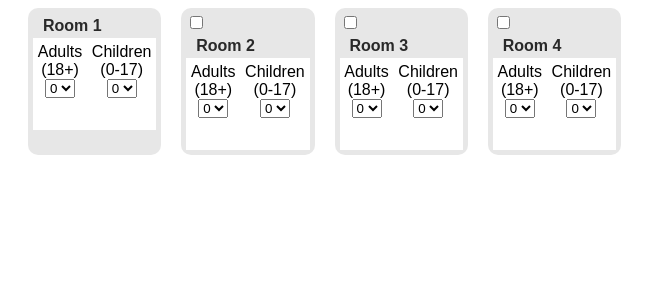
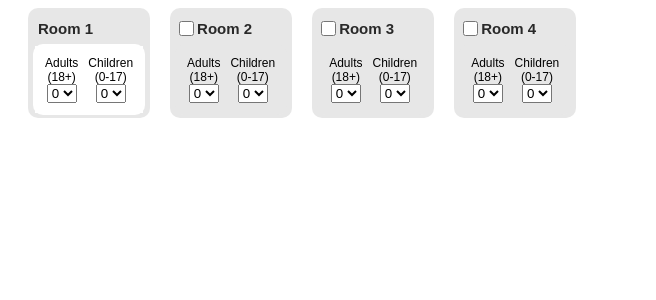
Before and after one commit to slushiestand/room-reservation, a Next.js app: page / in a window 1280 px wide. Shown: the top 300 px of the page, without its empty margins (0-656 px from the left). Built offline with nearby package versions, Linux system fonts and the light colour scheme.

Commit message:
conditional css based on state

```diff
--- a/actions/index.js
+++ b/actions/index.js
@@ -1,36 +1,31 @@
 export const CHECK_BOX2 = "CHECK_BOX"
 
-export function check2(id) {
+export function check2() {
     return {
-      type: "CHECK_BOX2",
-      id
+      type: "CHECK_BOX2"
     }
   }
 
-  export function check3(id) {
+  export function check3() {
     return {
-      type: "CHECK_BOX3",
-      id
+      type: "CHECK_BOX3"
     }
   }
 
-  export function check4(id) {
+  export function check4() {
     return {
-      type: "CHECK_BOX4",
-      id
+      type: "CHECK_BOX4"
     }
   }
 
-  export function uncheck(id) {
+  export function uncheck() {
     return {
-      type: "UNCHECK_BOX",
-      id
+      type: "UNCHECK_BOXES34",
     }
   }
 
-  export function uncheck4(id) {
+  export function uncheck4() {
     return {
-      type: "UNCHECK_BOX4",
-      id
+      type: "UNCHECK_BOX4"
     }
   }
--- a/components/checkBox.js
+++ b/components/checkBox.js
@@ -1,16 +1,23 @@
 import React from 'react';
 import styled from 'styled-components';
 
+
 const Input = styled.input`
-  &:checked {
+  {
+    width: 15px;
+    height: 15px;
+
 
   }
 `;
 
+
+
 const CheckBox = (props) => (
-  <div>
-    <Input id="input" type="checkbox" checked={props.checked} onChange={props.handleChange}/>
-  </div>
+
+        <Input id="input" type="checkbox" checked={props.checked} onChange={props.handleChange} />
+
+
 );
 
 export default CheckBox
--- a/components/home.js
+++ b/components/home.js
@@ -12,46 +12,46 @@ const PageContainer = styled.div`
 
 class Home extends Component {
   handleClickBox2 = () => {
-    if(this.props.theState.check.check3 == true || this.props.theState.check.check4 == true) {
+    //check if Room 3 or Room 4 is checked, if they are, a click on Room 2 should uncheck Rooms 3 and 4, if not
+    //a click should check Room 2
+    if(this.props.theState.check3 === true || this.props.theState.check4 === true) {
       this.props.uncheckBoxes()
     }
     else this.props.checkBox2()
   }
 
   handleClickBox3 = () => {
-    if(this.props.theState.check.check4 == true ) {
+    //check if Room 4 is checked, if yes, a click on Room 3 should uncheck Room 4, if not
+    //a click should check Room 3
+    if(this.props.theState.check4 == true ) {
       this.props.uncheckBox4()
     }
     else this.props.checkBox3()
   }
 
 render() {
-  console.log(this.props.theState.check.check3);
   const theState = this.props.theState
-
-
-
   return (
     <PageContainer>
-      <Room1 />
-      <Room room={'Room 2'} name={'box2'} handleClick={this.handleClickBox2} checked={theState.check.check2}/>
-      <Room room={'Room 3'} name={'box3'} handleClick={this.handleClickBox3} checked={theState.check.check3}/>
-      <Room room={'Room 4'} name={'box4'} handleClick={this.props.checkBox4} checked={theState.check.check4}/>
+      <Room1 room={'Room 1'}/>
+      <Room room={'Room 2'} handleClick={this.handleClickBox2} checked={theState.check2}/>
+      <Room room={'Room 3'} handleClick={this.handleClickBox3} checked={theState.check3}/>
+      <Room room={'Room 4'} handleClick={this.props.checkBox4} checked={theState.check4}/>
     </PageContainer>
   )
 }
 }
 
 const mapStateToProps = (state) => ({
-  theState : state
+  theState : state.check
 })
 
 const mapDispatchToProps = (dispatch) => ({
   uncheckBoxes: () => {dispatch(uncheck())},
   uncheckBox4: () => {dispatch(uncheck4())},
-  checkBox2: () => {dispatch(check2("box2"))},
-  checkBox3: () => {dispatch(check3("box3"))},
-  checkBox4: () => {dispatch(check4("box4"))}
+  checkBox2: () => {dispatch(check2())},
+  checkBox3: () => {dispatch(check3())},
+  checkBox4: () => {dispatch(check4())}
 })
 
 
--- a/components/room.js
+++ b/components/room.js
@@ -11,47 +11,54 @@ const Container = styled.div`
     font-family: Arial;
     padding: 5px;
     border-radius: 10px;
+    height: 100px;
+  `;
 
+  const TitleContainer = styled.div`
+    display: flex;
+    flex-direction: row;
+    align-items: center;
+    margin-bottom: 5px;
+    margin-top: 5px;
 
   `;
 
   const Title = styled.div`
     color: #292929;
     text-align: left;
-    margin-left: 10px;
     font-weight: bold;
-    line-height: 25px;
+    font-size: 15px;
 
   `;
 
   const RoomsContainer = styled.div`
     display: flex;
     flex-direction: row;
-  justify-content: space-between;
     align-items: center;
-  background-color: #FFFFFF;
-
+    justify-content: center;
+    background-color: ${props => props.checked == true ? '#FFFFFF' : '#E7E7E7'};
+    border-radius: 10px;
+    padding: 2px;
 
 
 `;
 
   const AdultsSection = styled.div`
-  background-color: #FFFFFF;
+    background-color: ${props => props.checked == true ? '#FFFFFF' : '#E7E7E7'};
     flex-direction: column;
     text-align: center;
-  font-size: 1em;
-  padding: 0.3em;
-  padding-bottom: 2em;
+    font-size: 12px;
+    padding: 10px 5px 10px 10px;
+
 
   `;
 
   const ChildrenSection = styled.div`
-  background-color: #FFFFFF;
+    background-color: ${props => props.checked == true ? '#FFFFFF' : '#E7E7E7'};
     flex-direction: column;
     text-align: center;
-  font-size: 1em;
-  padding: 0.3em;
-  padding-bottom: 2em;
+    font-size: 12px;
+    padding: 10px 10px 10px 5px;
 
 `;
 
@@ -65,21 +72,18 @@ const Container = styled.div`
   `;
 
   export default class Room extends Component {
-    handleChange(e) {
-      e.preventDefault()
-    }
     render() {
-      //console.warn(this.props.name)
       return (
           <Container>
+            <TitleContainer>
             <CheckBox
-              name={this.props.name}
               checked={this.props.checked}
               handleChange={this.props.handleClick}
             />
             <Title>  {this.props.room} </Title>
-            <RoomsContainer>
-              <AdultsSection>
+            </TitleContainer>
+            <RoomsContainer checked={this.props.checked}>
+              <AdultsSection checked={this.props.checked}>
                 <UnorderedList>
                   <ListItem>
                   Adults
@@ -91,7 +95,7 @@ const Container = styled.div`
                 <SelectBox />
               </AdultsSection>
 
-              <ChildrenSection>
+              <ChildrenSection checked={this.props.checked}>
               <UnorderedList>
                   <ListItem>
                     Children
--- a/components/room1.js
+++ b/components/room1.js
@@ -10,26 +10,35 @@ const Container = styled.div`
   font-family: Arial;
   padding: 5px;
   border-radius: 10px;
+  height: 100px;
+  `;
 
-
+  const TitleContainer = styled.div`
+    display: flex;
+    flex-direction: row;
+    align-items: center;
+    margin-bottom: 5px;
+    margin-top: 5px;
+    line-height: 21px;
 `;
 
   const Title = styled.div`
   color: #292929;
   text-align: left;
-    margin-left: 10px;
+  margin-left: 5px;
   font-weight: bold;
-    line-height: 25px;
+  font-size: 15px;
 
   `;
 
   const RoomsContainer = styled.div`
   display: flex;
   flex-direction: row;
-  justify-content: space-between;
   align-items: center;
+  justify-content: center;
   background-color: #FFFFFF;
-
+  border-radius: 10px;
+  padding: 2px;
 
 
 `;
@@ -38,9 +47,9 @@ const Container = styled.div`
   background-color: #FFFFFF;
   flex-direction: column;
   text-align: center;
-  font-size: 1em;
-  padding: 0.3em;
-  padding-bottom: 2em;
+  font-size: 12px;
+  padding: 10px 5px 10px 10px;
+
 
   `;
 
@@ -48,10 +57,8 @@ const Container = styled.div`
   background-color: #FFFFFF;
   flex-direction: column;
   text-align: center;
-  font-size: 1em;
-  padding: 0.3em;
-  padding-bottom: 2em;
-
+  font-size: 12px;
+  padding: 10px 10px 10px 5px;
 `;
 
   const UnorderedList = styled.ul`
@@ -68,7 +75,9 @@ const Container = styled.div`
     render() {
       return (
           <Container >
-            <Title> Room 1 </Title>
+            <TitleContainer>
+              <Title> {this.props.room} </Title>
+            </TitleContainer>
             <RoomsContainer>
               <AdultsSection>
                 <UnorderedList>
--- a/reducers/check.js
+++ b/reducers/check.js
@@ -25,7 +25,7 @@ const initialState = {
                     check2: !state.check4,
 
                 }
-            case 'UNCHECK_BOX':
+            case 'UNCHECK_BOXES34':
             return {
                 ...state,
                 check2: !state.check2,
```
Lines whose indentation alone changed are shown as unchanged.
